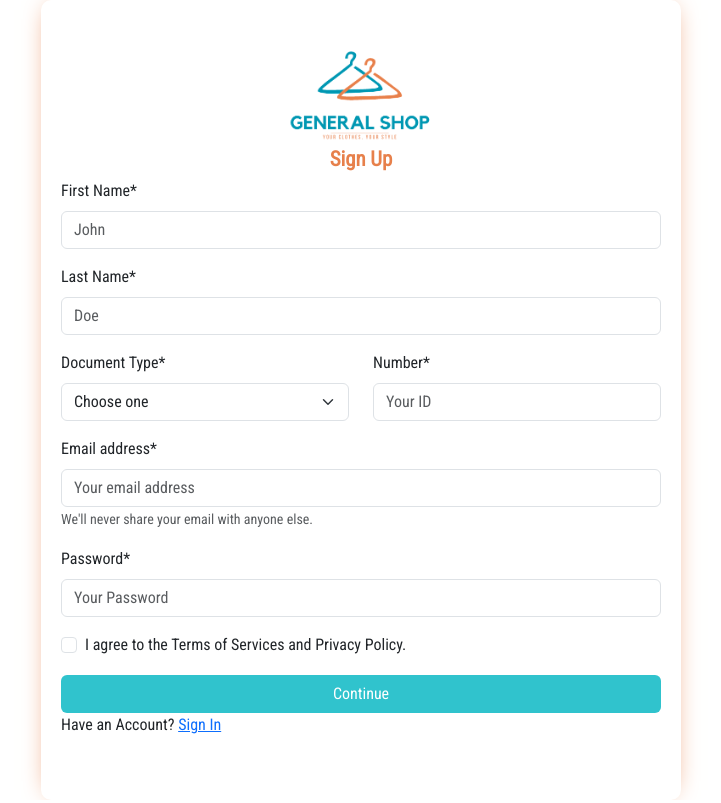
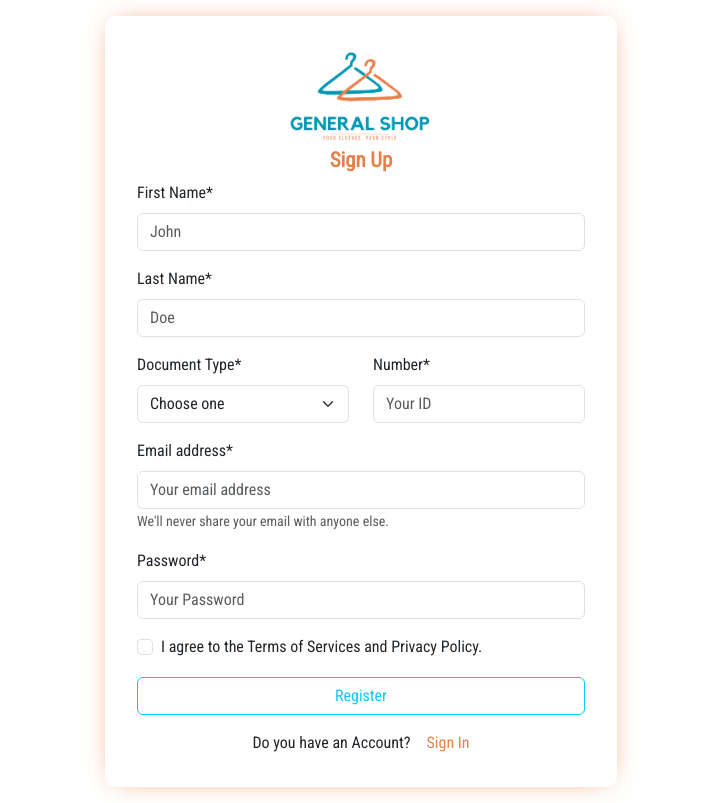
Before and after one commit to LuDev01/General-Shop, a React (Create React App) app in the folder client/: page /register in a window 1280 px wide. Shown: the whole page, without its empty margins (279-1000 px from the left). Built offline with nearby package versions, Linux system fonts and the light colour scheme.

Commit message:
login simple front, input validation not ready

```diff
--- a/client/src/components/RegisterForm.css
+++ b/client/src/components/RegisterForm.css
@@ -1,13 +1,12 @@
 .custom-border{
+    padding: 2rem;
     border-radius: 10px;
     box-shadow: 0px 0px 25px -10px var(--orange-second);
-    padding: 20px;
     display: flex;
     flex-direction: column;
     justify-content: center;
-    height: 100vh;
-    width: 50vw;
-    margin: auto;
+    width: 70vw;
+    margin: 1rem auto;
 }
 
 .signUp-title{
@@ -18,6 +17,46 @@
 }
 
 .logo-img-signup{
-    /* width: 30%; */
     height: 100px;
 }
+
+.submit-button{
+    cursor: pointer;
+}
+
+.sign-in-text{
+    color: var(--orange-second);
+    text-decoration: none;
+}
+
+.login-link{
+    margin-top:1rem;
+    display: flex;
+    flex-direction: column;
+    align-items: center;
+    justify-content: center;
+    text-align: center;
+}
+
+@media( width >= 760px){
+    .custom-border{
+        width: 40vw;
+    }
+
+    .login-link{
+        display: flex;
+        flex-direction: row;
+        justify-content: center;
+        align-items: center;
+        text-align: center;
+    }
+
+    .sign-in-p{
+        margin: 0;
+    }
+
+    .sign-in-text{
+        margin-left: 1rem;
+    }
+
+}
--- a/client/src/components/RegisterForm.jsx
+++ b/client/src/components/RegisterForm.jsx
@@ -4,9 +4,9 @@ import Container from 'react-bootstrap/Container';
 import Row from 'react-bootstrap/Row';
 import Col from 'react-bootstrap/Col';
 import Button from 'react-bootstrap/Button';
-// import styles from './RegisterForm.module.css';
 import './RegisterForm.css';
 import Logo from "./assets/GeneralShopLogo.png";
+import { Link } from 'react-router-dom';
 
 export const RegisterForm = () => {
     const [inputs, setInputs] = useState({
@@ -62,7 +62,7 @@ export const RegisterForm = () => {
 
   return (
     <>
-        <Container >
+        <Container>
             <Form className='custom-border' onSubmit={(e) => handleSubmit(e)}>
             <div className="d-flex justify-content-center">
                 <img className="logo-img-signup" src={Logo} alt="GeneralShop" />
@@ -116,24 +116,13 @@ export const RegisterForm = () => {
                     <Form.Check type="checkbox" label="I agree to the Terms of Services and Privacy Policy." />
                 </Form.Group>
 
-                <Button type="submit" variant="flat">
-                    Continue
+                <Button type="submit" variant="flat" className="submit-button btn btn-outline-info">
+                    Register
                 </Button>
-
-                <style type='text/css'>
-                    {`
-                        .btn-flat {
-                            background-color: #30c3cd;
-                            color: white;
-                        }
-
-                        .btn-flat:hover{
-                            background-color: #1697b7;
-                            color: white;
-                        }
-                    `}
-                </style>
-            <p>Have an Account? <a href="/login">Sign In</a></p>
+                <div className="login-link">
+                    <p className="sign-in-p">Do you have an Account?</p>
+                    <Link className="sign-in-text" to="/login">Sign In</Link>
+                </div>
             </Form>
         </Container>
     </>
```
